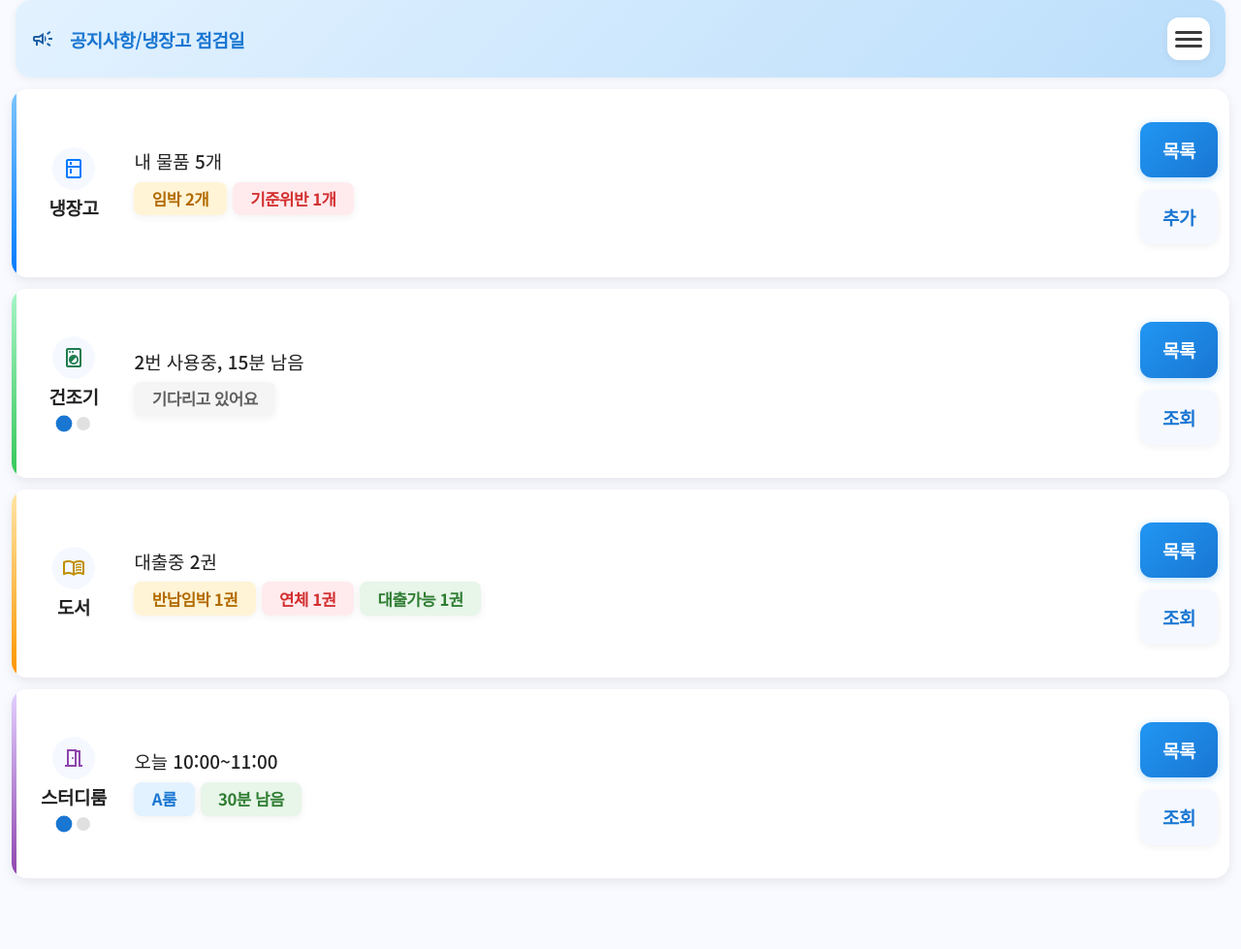
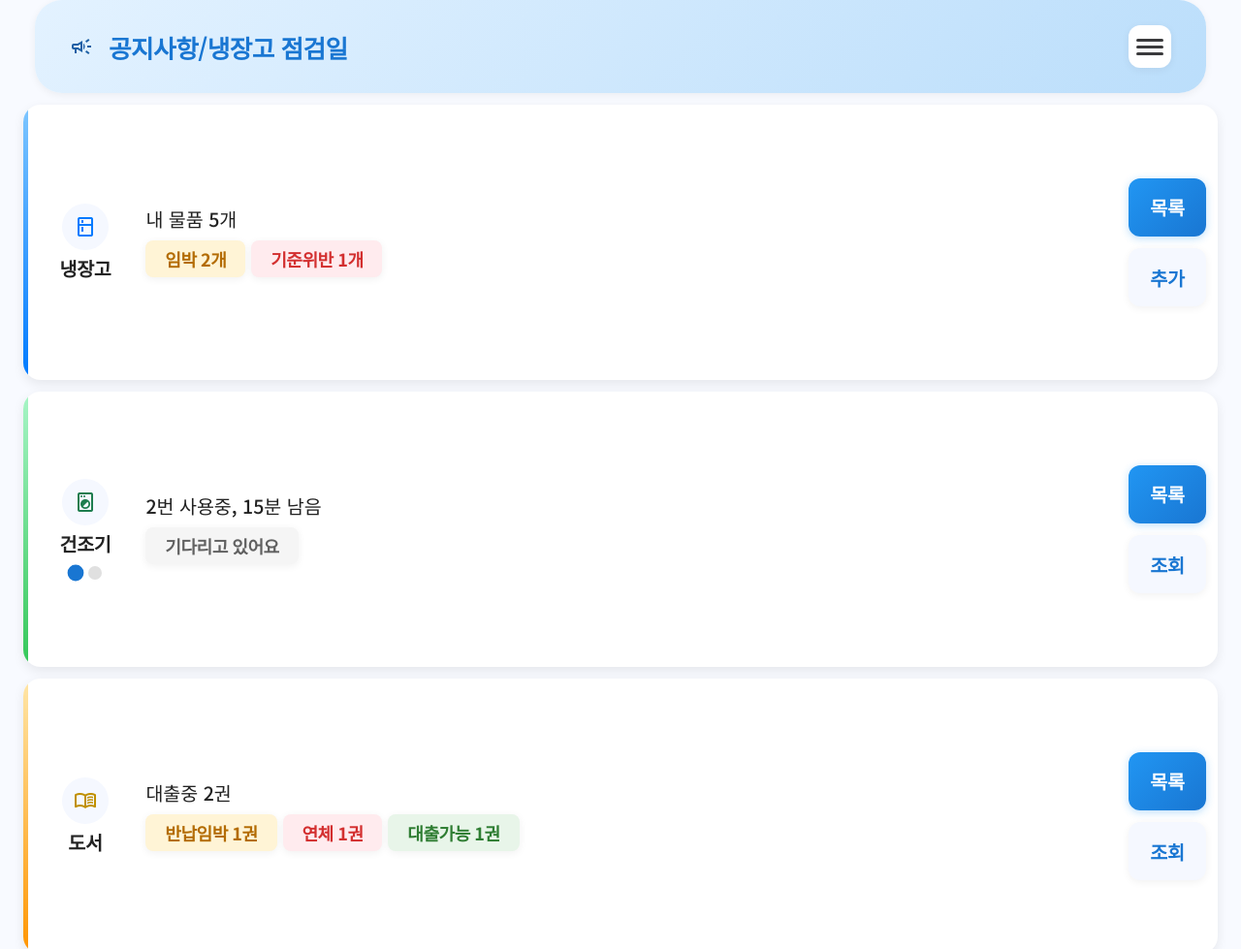
Before and after one commit to hihi213/hihi213.github.io, a plain HTML site: page index.html in a window 1280 px wide. Shown: the top 979 px of the page at 97% size. Before the commit the page ends 918 px from the top, so only its background shows below. Drawn offline with nearby package versions, Linux system fonts and the light colour scheme.

Commit message:
Update index.html
핸드폰 화면 최적화

```diff
--- a/index.html
+++ b/index.html
@@ -34,29 +34,29 @@
       --radius-md: 12px;
       --radius-lg: 16px;
       --gap: clamp(6px, 1.8vw, 12px);
-      --card-padding: clamp(8px, 2.5vw, 22px);
-      --card-radius: clamp(10px, 2.5vw, 16px);
+      --card-padding: clamp(10px, 2.5vw, 20px);
+      --card-radius: clamp(12px, 2.5vw, 18px);
       --card-line-width: clamp(3px, 0.6vw, 5px);
-      --card-left-width: clamp(48px, 15vw, 88px);
+      --card-left-width: clamp(44px, 13vw, 64px);
       --card-left-padding: clamp(10px, 2.5vw, 20px);
-      --card-icon-size: clamp(28px, 6vw, 44px);
+      --card-icon-size: clamp(30px, 7vw, 40px);
       --card-icon-area-height: clamp(28px, 6vw, 36px);
       --card-title-gap: clamp(1.5px, 0.5vw, 4px);
       --card-center-padding-x: clamp(6px, 1.2vw, 10px);
       --card-center-padding-y: clamp(6px, 1.5vw, 10px);
-      --card-center-min-height: clamp(40px, 8vw, 56px);
-
+      --card-center-min-height: clamp(44px, 8vw, 64px);
+      --card-center-max-width: clamp(220px, 90vw, 380px);
       /* Typography */
       --font-main: 'Noto Sans KR', sans-serif;
-      --font-size-main: clamp(0.97rem, 3.2vw, 1.18rem);
-      --font-size-badge: clamp(0.82rem, 2vw, 1.05rem);
+      --font-size-main: clamp(1rem, 3.5vw, 1.15rem);
+      --font-size-badge: clamp(0.9rem, 2.5vw, 1.08rem);
 
       /* Button */
-      --btn-min-height: clamp(32px, 7vw, 48px);
+      --btn-min-height: clamp(38px, 8vw, 48px);
 
       /* Banner */
-      --banner-padding: clamp(8px, 2.5vw, 16px);
-      --banner-radius: clamp(10px, 2.5vw, 16px);
+      --banner-padding: clamp(12px, 3vw, 22px);
+      --banner-radius: clamp(12px, 2.5vw, 18px);
 
       /* Badge */
       --badge-yellow-bg: #fff4d6;
@@ -163,7 +163,7 @@
       display: flex;
       flex-direction: column;
       gap: var(--gap);
-      margin: 0 var(--gap);
+      margin: 0 clamp(4px, 2vw, 24px);
       padding: var(--gap) 0;
     }
     .main-card {
@@ -176,6 +176,7 @@
       padding: var(--card-padding) 0;
       transition: all var(--transition-fast);
       background: var(--color-bg-card);
+      min-height: clamp(90px, 14vw, 150px);
     }
     .main-card:hover {
       transform: translateY(-2px);
@@ -373,6 +374,31 @@
     .icon-dryer { color: var(--icon-dryer); }
     .icon-library { color: var(--icon-library); }
     .icon-studyroom { color: var(--icon-studyroom); }
+
+    @media (min-width: 430px) and (min-height: 800px) {
+      :root {
+        --font-size-main: clamp(1.08rem, 3.8vw, 1.22rem);
+        --font-size-badge: clamp(1rem, 2.8vw, 1.13rem);
+        --card-padding: clamp(16px, 3vw, 32px);
+        --card-left-width: clamp(56px, 15vw, 88px);
+        --card-icon-size: clamp(36px, 8vw, 48px);
+        --btn-min-height: clamp(44px, 10vw, 56px);
+        --banner-padding: clamp(18px, 4vw, 36px);
+        --banner-radius: clamp(16px, 3vw, 28px);
+        --card-center-min-height: clamp(64px, 12vw, 100px);
+      }
+      .main-card {
+        min-height: clamp(140px, 22vw, 220px);
+      }
+      .banner {
+        height: 12dvh;
+        min-height: 80px;
+        max-height: 140px;
+      }
+      .banner-title {
+        font-size: clamp(1.18rem, 4vw, 1.6rem);
+      }
+    }
   </style>
 </head>
 <body>
@@ -550,7 +576,7 @@
           const type = selected.getAttribute('data-type');
           const icon = selected.getAttribute('data-icon');
           document.getElementById('laundryCardTitle').innerText = type;
-          let iconColor = icon === 'local_laundry_service' ? '#1e7d4f' : '#e67e22;';
+          let iconColor = icon === 'local_laundry_service' ? '#1e7d4f' : '#e67e22';
           document.getElementById('laundryCardIcon').innerHTML = `<span class="material-symbols-outlined" style="color:${iconColor}">${icon}</span>`;
         }
       }
```
